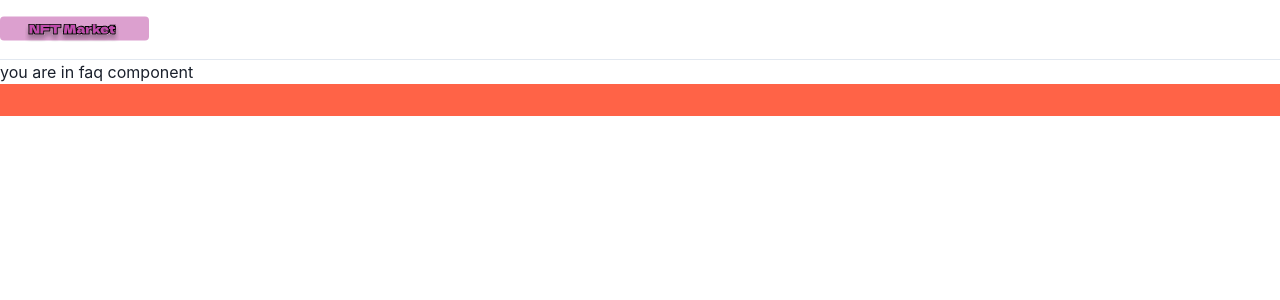
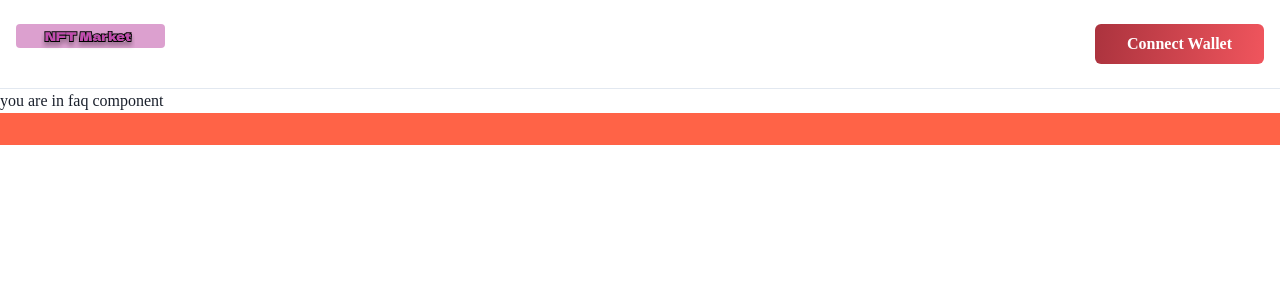
Before and after one commit to adityahongal/NFT-market-place-demo, a React (Create React App) app: page /faq in a window 1280 px wide. Shown: the top 300 px of the page. Built offline with nearby package versions, Linux system fonts and the light colour scheme.

Commit message:
navbar stack

```diff
--- a/src/App.js
+++ b/src/App.js
@@ -6,8 +6,7 @@ import theme from "./utils/theme";
 function App() {
   return (
     <BrowserRouter>
-      <ChakraProvider>
-        <theme/>
+      <ChakraProvider theme={theme}>
         <AppRoutes />
       </ChakraProvider>
     </BrowserRouter>
--- a/src/components/layout/navbar.jsx
+++ b/src/components/layout/navbar.jsx
@@ -1,7 +1,10 @@
 import React from "react";
 import { Box } from "@chakra-ui/react";
-import { Flex, useColorModeValue, Image } from "@chakra-ui/react";
-import logo from '../../Assets/logo.svg';
+import { Flex, useColorModeValue, Image, Button } from "@chakra-ui/react";
+import logo from "../../Assets/logo.svg";
+import { NavLink } from "react-router-dom";
+import {navitems} from "../../constants/navitems";
+import { Stack, Text } from '@chakra-ui/react';
 
 const NavBar = () => {
   return (
@@ -13,13 +16,50 @@ const NavBar = () => {
         borderBottom={1}
         borderStyle={"solid"}
         borderColor={useColorModeValue("gray.200", "gray.900")}
+        align={"center"}
+        py={{ base: 6 }}
+        px={{ base: 4 }}
       >
-        <Flex>
-            <Image src={logo}/>
+        <Flex flex={{ base: 1 }} justify={{ base: "start" }}>
+          <NavLink to={"/"}>
+            <Image src={logo} />
+          </NavLink>
+
+          <Flex flex={{ base:1}} justify={{ base: "flex-end"}} direction={"row"}>
+            <Button
+            fontSize={"md"}
+            color={"white"}
+            px={8}
+            bg={"button_gradient"}
+            _hover={{
+                bg: "button_gradient_light"
+            }}
+            _active={{
+                bg: "button_gradient_light"
+            }}
+            >
+                Connect Wallet
+            </Button>
+          </Flex>
         </Flex>
       </Flex>
     </Box>
   );
 };
 
+
+const DesktopNav = () => {
+    return(
+        <Stack direction={"row"} >
+            {navitems.map(({item, link}) => (
+                <NavLink to={link}>
+                    <Text>
+                        {item}
+                    </Text>
+                </NavLink>
+            ))}
+        </Stack>
+    )
+};
+
 export default NavBar;
--- /dev/null
+++ b/src/constants/navitems.js
@@ -0,0 +1,15 @@
+export const navitems = [
+  {
+    item: "How it works",
+    link: "/how it works",
+  },
+
+  {
+    item: "Featured Artists",
+    link: "/featured Artists",
+  },
+  {
+    item: "FAQ",
+    link: "/faq",
+  },
+];
--- a/src/utils/theme.js
+++ b/src/utils/theme.js
@@ -4,7 +4,33 @@ const theme = extendTheme({
     fonts: {
         body: "Roboto Slab, serif",
         heading: "Roboto Slab, serif",
-    }
+    },
+    colors: {
+        button_gradient: "linear-gradient(97.73deg, #ab333e 0%, #f0555d 100%)",
+        button_gradient_light: "linear-gradient(97deg, rgba(167,29,41,1) 0%, rgba(177,62,68,1) 100%)",
+        background_gradient_1: "linear-gradient(242.01deg, #fdf0f0 6.33%, #f4f0fd 43.96%, #f0f8fd 82.55%)",
+        background_grdient_2: "linear-gradient(242.01deg, #fddcdc 6.33%, #e9dfff 43.96%, #e1f4ff 82.55%)",
+        brand_pink: {
+          900: "#EB6B6B",
+          100: "#F1E8ED",
+        },
+        brand_red: {
+          900: "#ab333e",
+          500: "#f0555d",
+        },
+      },
+      components: {
+        Button: {
+          baseStyle: {
+            fontWeight: "bold",
+          },
+        },
+        Heading: {
+          baseStyle: {
+            color: "black",
+          },
+        },
+      },
 });
 
 export default theme;
```
Lines whose indentation alone changed are shown as unchanged.
